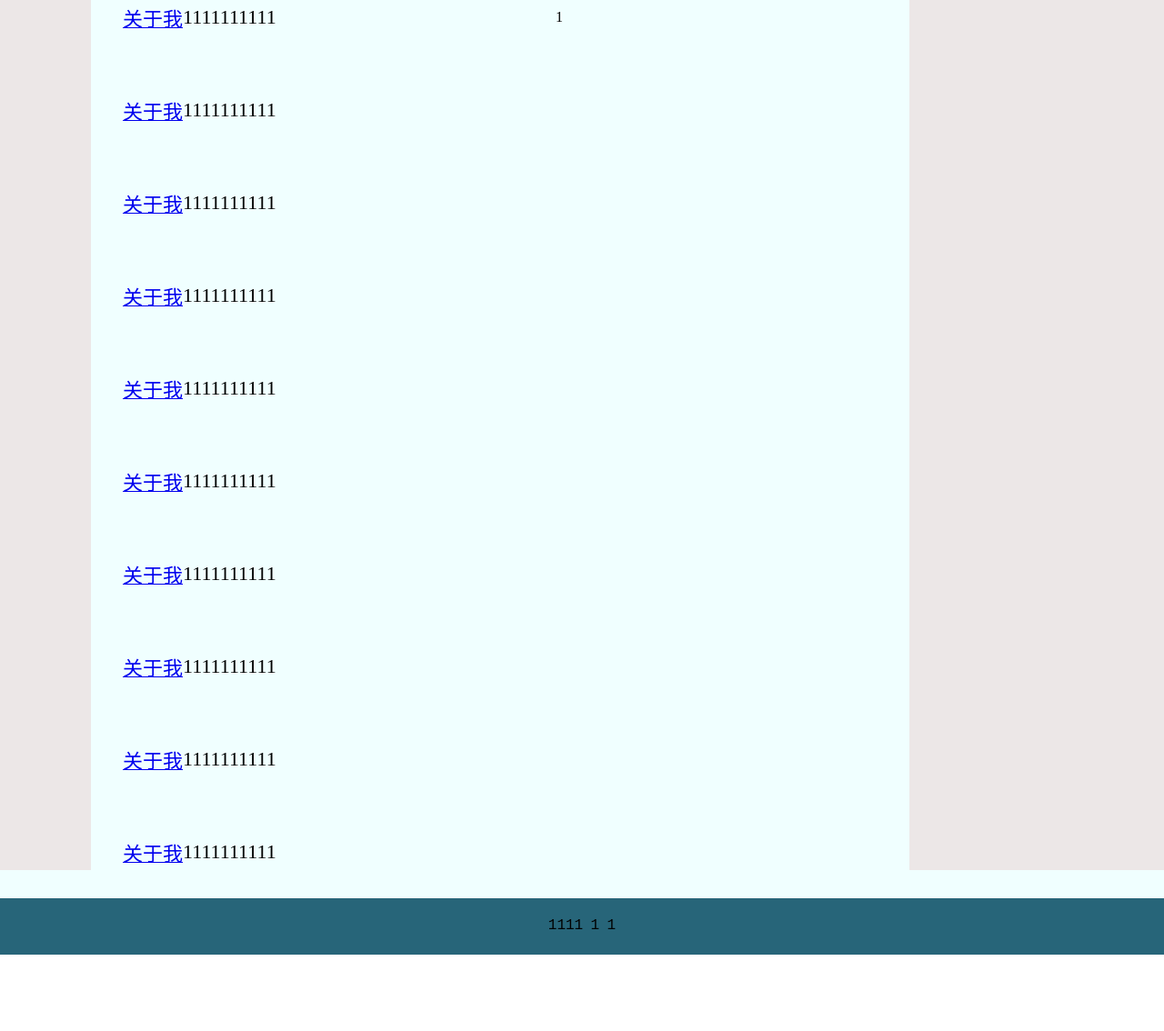
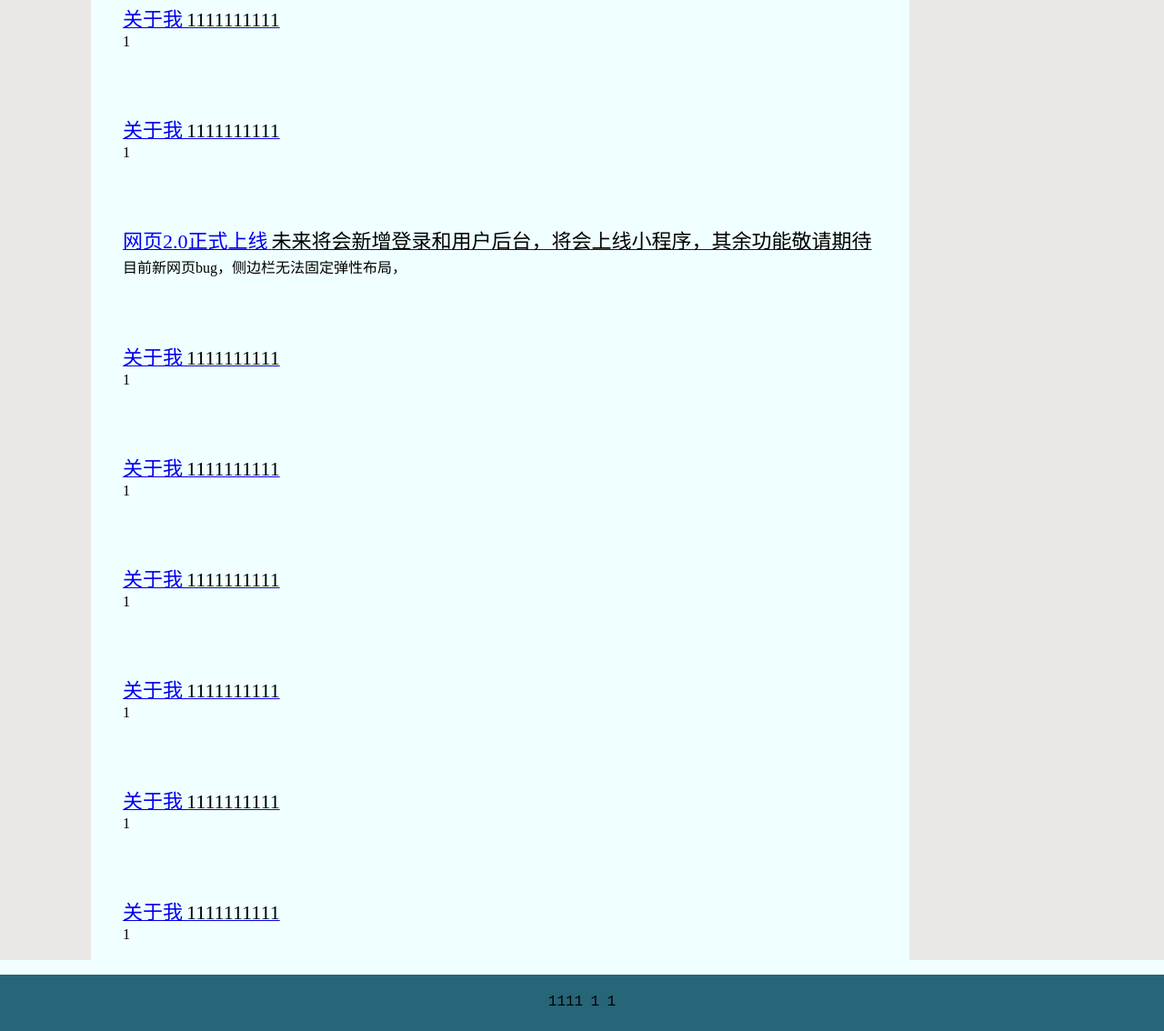
Before and after one commit to y6789/hu-one, a plain HTML site: page index.html in a window 1280 px wide. Shown: the part 92-1226 px from the top of the page at 91% size. Before the commit the page ends 1142 px from the top, so only its background shows below. Drawn offline with Linux system fonts and the light colour scheme.

Commit message:
Add files via upload

```diff
--- a/index.css
+++ b/index.css
@@ -27,14 +27,14 @@
 .left{
     float: left;
     width: 100px ;
-    height: 989px ;
+    height: 68rem ;
      background-color: rgb(236, 231, 231);
 
 }
 .right{
     float: right;
     width: 280px ;
-   height: 989px;
+   height: 68rem;
      background-color: rgb(236, 231, 231);
 }
 
@@ -67,13 +67,18 @@
 }
 
 .nbys{
+  display: inline;
+  display: flex;
+  justify-content: center;
+  flex-direction: column;
 
-  display: flex;
-  align-items: center;
+
+
   margin: auto;
-  width: 50px auto;
+
+
   padding: 35px;
-  box-sizing: border-box;
+
   border: #2bffff solid rgb(214, 211, 211);
   /**justify-content: center;
   background-color: rgb(255, 255, 255);**/
@@ -104,12 +109,14 @@
 }
 
 .huanhan{
-  width: 410px;
 
+  width: auto;
+  word-wrap: break-word;
   word-break: break-all;
   color: black;
   font-size: 22px;
-  line-height: 0;
+  line-height: 30px;
+
   /**text-decoration: underline;  下划线**/
 }
 
@@ -122,20 +129,8 @@ a{
  font-size: 16px;
 }
 
-.x{
 
+.cc{
+  word-break: break-all;
 
 }
-
-.cc{
-  width: 10001;
-  word-break: break-all;
-  word-wrap: break-word;
- color: black;
- font-size: 14px;
- line-height: 22px;
- display: flex;
- flex-direction: column;
- justify-content: flex-end;
- word-wrap: break-word;
-}
--- a/index.html
+++ b/index.html
@@ -14,6 +14,7 @@
 <b class="cnbj">菜鸟笔记</b>
 
 </div>
+
 <div class="container">
 <div class="left">
   <a>侧边左</a>
@@ -30,77 +31,74 @@
  <div class="nbys">
   <a href="https://space.bilibili.com/486627819?spm_id_from=333.1007.0.0">
     <em>关于我</em>
-  </a><!--不建议直接使用a标签 除了底部，建议这样<a href“你要插入的链接></a>-->
-<span class="huanhan">1111111111</span>
-<p class="ss">1</p>
+  <!--不建议直接使用a标签 除了底部，建议这样<a href“你要插入的链接></a>-->
+<span class="huanhan">1111111111</span></a>
+<span class="ss">1</span>
 </div>
 <div class="main">
  <div class="nbys">
   <a href="https://space.bilibili.com/486627819?spm_id_from=333.1007.0.0">
     <em>关于我</em>
-  </a><!--不建议直接使用a标签 除了底部，建议这样<a href“你要插入的链接></a>-->
-<span class="huanhan">1111111111</span>
-
+  <!--不建议直接使用a标签 除了底部，建议这样<a href“你要插入的链接></a>-->
+<span class="huanhan">1111111111</span></a>
+<span class="ss">1</span>
 </div>
-
+<div class="main">
+ <div class="nbys">
+  <a href="https://space.bilibili.com/486627819?spm_id_from=333.1007.0.0">
+    <em>网页2.0正式上线</em>
+  <!--不建议直接使用a标签 除了底部，建议这样<a href“你要插入的链接></a>-->
+<span class="huanhan">未来将会新增登录和用户后台，将会上线小程序，其余功能敬请期待</span></a>
+<span class="ss">目前新网页bug，侧边栏无法固定弹性布局，</span>
+</div>
+<div class="main">
  <div class="nbys">
   <a href="https://space.bilibili.com/486627819?spm_id_from=333.1007.0.0">
     <em>关于我</em>
-  </a><!--不建议直接使用a标签 除了底部，建议这样<a href“你要插入的链接></a>-->
-<span class="huanhan">1111111111</span>
-
+  <!--不建议直接使用a标签 除了底部，建议这样<a href“你要插入的链接></a>-->
+<span class="huanhan">1111111111</span></a>
+<span class="ss">1</span>
 </div>
-
+<div class="main">
  <div class="nbys">
   <a href="https://space.bilibili.com/486627819?spm_id_from=333.1007.0.0">
     <em>关于我</em>
-  </a><!--不建议直接使用a标签 除了底部，建议这样<a href“你要插入的链接></a>-->
-<span class="huanhan">1111111111</span>
-
+  <!--不建议直接使用a标签 除了底部，建议这样<a href“你要插入的链接></a>-->
+<span class="huanhan">1111111111</span></a>
+<span class="ss">1</span>
 </div>
+<div class="main">
  <div class="nbys">
   <a href="https://space.bilibili.com/486627819?spm_id_from=333.1007.0.0">
     <em>关于我</em>
-  </a><!--不建议直接使用a标签 除了底部，建议这样<a href“你要插入的链接></a>-->
-<span class="huanhan">1111111111</span>
-
+  <!--不建议直接使用a标签 除了底部，建议这样<a href“你要插入的链接></a>-->
+<span class="huanhan">1111111111</span></a>
+<span class="ss">1</span>
 </div>
+<div class="main">
  <div class="nbys">
   <a href="https://space.bilibili.com/486627819?spm_id_from=333.1007.0.0">
     <em>关于我</em>
-  </a><!--不建议直接使用a标签 除了底部，建议这样<a href“你要插入的链接></a>-->
-<span class="huanhan">1111111111</span>
-
+  <!--不建议直接使用a标签 除了底部，建议这样<a href“你要插入的链接></a>-->
+<span class="huanhan">1111111111</span></a>
+<span class="ss">1</span>
 </div>
-
+<div class="main">
  <div class="nbys">
   <a href="https://space.bilibili.com/486627819?spm_id_from=333.1007.0.0">
     <em>关于我</em>
-  </a><!--不建议直接使用a标签 除了底部，建议这样<a href“你要插入的链接></a>-->
-<span class="huanhan">1111111111</span>
-
+  <!--不建议直接使用a标签 除了底部，建议这样<a href“你要插入的链接></a>-->
+<span class="huanhan">1111111111</span></a>
+<span class="ss">1</span>
 </div>
+<div class="main">
  <div class="nbys">
   <a href="https://space.bilibili.com/486627819?spm_id_from=333.1007.0.0">
     <em>关于我</em>
-  </a><!--不建议直接使用a标签 除了底部，建议这样<a href“你要插入的链接></a>-->
-<span class="huanhan">1111111111</span>
-
+  <!--不建议直接使用a标签 除了底部，建议这样<a href“你要插入的链接></a>-->
+<span class="huanhan">1111111111</span></a>
+<span class="ss">1</span>
 </div>
-
- <div class="nbys">
-  <a href="https://space.bilibili.com/486627819?spm_id_from=333.1007.0.0">
-    <em>关于我</em>
-  </a><!--不建议直接使用a标签 除了底部，建议这样<a href“你要插入的链接></a>-->
-<span class="huanhan">1111111111</span>
-
-</div>
- <div class="nbys">
-  <a href="https://space.bilibili.com/486627819?spm_id_from=333.1007.0.0">
-    <em>关于我</em>
-  </a><!--不建议直接使用a标签 除了底部，建议这样<a href“你要插入的链接></a>-->
-<span class="huanhan">1111111111</span>
-
 </div>
 <div class="dibu">
   <samp>
```
